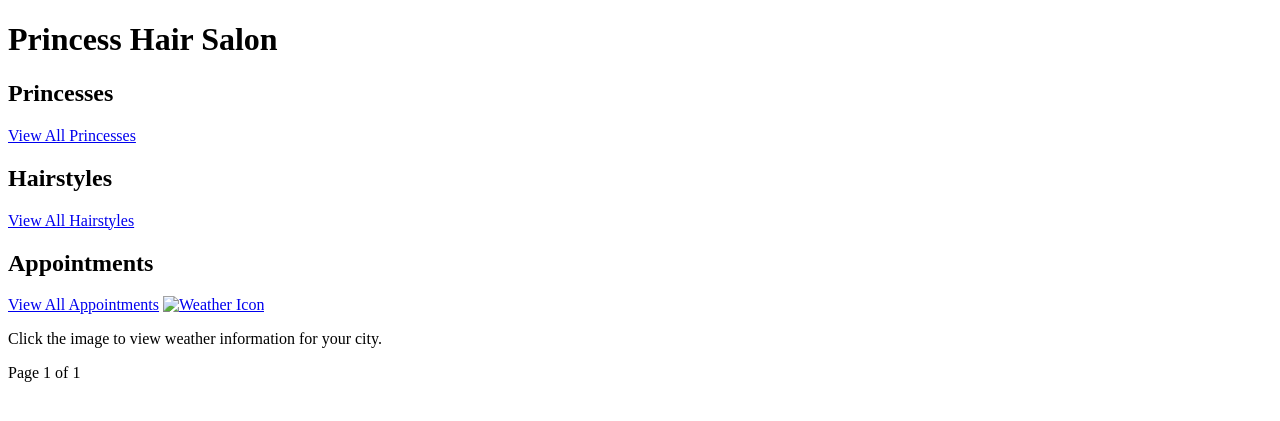
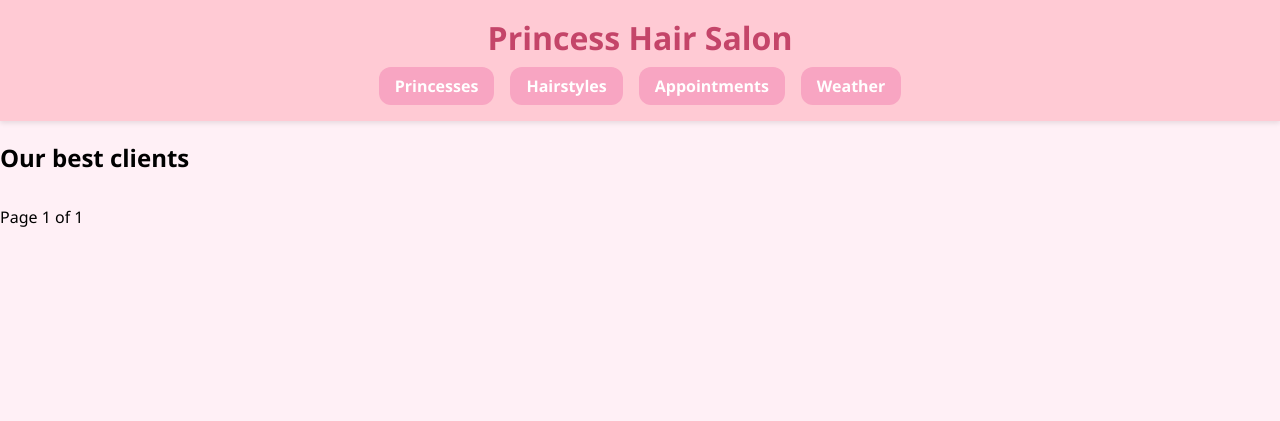
Before and after one commit to jFlamer/princess_hair_salon, a Flask app: page / in a window 1280 px wide. Shown: the top 421 px of the page. Run offline with Flask 3, Linux system fonts and the light colour scheme; some libraries are stand-ins or nearby versions.

Commit message:
tried adding API but its to fix, added deleting but only appointments (to add for hairstyles and princesses)

```diff
--- a/app.py
+++ b/app.py
@@ -8,8 +8,11 @@ app.config['SQLALCHEMY_DATABASE_URI'] = 'sqlite:///db.sqlite3'
 app.config['SECRET_KEY'] = 'dev'
 db.init_app(app)
 
-API_KEY = 'your_openweathermap_api_key'
-BASE_URL = "http://api.openweathermap.org/data/2.5/weather"
+# API_KEY = 'your_openweathermap_api_key'
+# BASE_URL = "http://api.openweathermap.org/data/2.5/weather"
+
+OMDB_API_KEY = 'ea3ffd44'
+OMDB_BASE_URL = 'http://www.omdbapi.com/'
 
 # Create all tables within the context of the app
 with app.app_context():
@@ -33,8 +36,20 @@ def index():
     # Paginate appointments and hairstyles
     appointment_pagination = Appointment.query.paginate(page=page, per_page=10)
     hairstyle_pagination = Hairstyle.query.paginate(page=page, per_page=10)
+    #
+    # return render_template('index.html',
+    #                        pagination=princess_pagination,
+    #                        princesses=princess_pagination.items,
+    #                        appointments=appointment_pagination.items,
+    #                        hairstyles=hairstyle_pagination.items)
+
+    movies = db.session.query(Princess.movie).distinct().all()
+    titles = list(set([title.strip() for (title,) in movies if title]))
+
+    ratings = [get_movie_rating(title) for title in titles]
 
     return render_template('index.html',
+                           movie_ratings=ratings,
                            pagination=princess_pagination,
                            princesses=princess_pagination.items,
                            appointments=appointment_pagination.items,
@@ -74,7 +89,8 @@ def appointments():
     page = request.args.get('page', 1, type=int)
     appointment_pagination = Appointment.query.paginate(page=page, per_page=10)
 
-    return render_template('appointments.html', appointments=appointment_pagination.items, pagination=appointment_pagination)
+    return render_template('appointments.html', appointments=appointment_pagination.items,
+                           pagination=appointment_pagination)
 
 
 @app.route('/add_princess', methods=['GET', 'POST'])
@@ -83,15 +99,40 @@ def add_princess():
         try:
             name = request.form['name']
             movie = request.form['movie']
-            release_date = datetime.strptime(request.form['release_date'], "%Y-%m-%d")
+            # release_date = datetime.strptime(request.form['release_date'], "%Y-%m-%d")
             is_animated = request.form.get('is_animated') == 'on'
-            rating = float(request.form['rating'])
+            # rating = float(request.form['rating'])
+
+            # fetching rest of the data
+            response = requests.get(f"{OMDB_BASE_URL}?t={movie}&apikey={OMDB_API_KEY}")
+            # response = requests.get(f"{OMDB_BASE_URL}?t={movie}")
+            data = response.json()
+
+            if data.get('Response') == 'True':
+                try:
+                    # Try parsing the release date
+                    release_date_str = data.get('Released', 'Unknown')
+                    if release_date_str != 'Unknown':
+                        release_date = datetime.strptime(release_date_str, "%d %b %Y")
+                    else:
+                        release_date = None  # Set to None if no valid date
+                except ValueError:
+                    release_date = None  # Set to None if parsing fails
+
+                rating = data.get('imdbRating', 'N/A')
+            else:
+                release_date = None
+                rating = None
+
+            print(movie)
+            print(f"Release Date: {release_date}")
+            print(f"Rating: {rating}")
 
             new_princess = Princess(
                 name=name,
                 movie=movie,
                 release_date=release_date,
-                is_animated=is_animated,
+                is_animated=request.form.get('is_animated') == 'on',
                 rating=rating
             )
 
@@ -104,7 +145,6 @@ def add_princess():
             return f"<h3>Something went wrong: {e}</h3>", 500
 
     return render_template('add_princess.html')
-
 
 
 @app.route('/add_hairstyle', methods=['GET', 'POST'])
@@ -129,7 +169,8 @@ def add_appointment():
         princess_id = int(request.form['princess_id'])
         hairstyle_id = int(request.form['hairstyle_id'])
         appointment_time = datetime.strptime(request.form['appointment_time'], "%Y-%m-%dT%H:%M")
-        new_appointment = Appointment(princess_id=princess_id, hairstyle_id=hairstyle_id, appointment_time=appointment_time)
+        new_appointment = Appointment(princess_id=princess_id, hairstyle_id=hairstyle_id,
+                                      appointment_time=appointment_time)
         db.session.add(new_appointment)
         db.session.commit()
         return redirect(url_for('appointments'))
@@ -141,7 +182,7 @@ def complete_appointment(id):
     appointment = Appointment.query.get(id)
     appointment.completed = True  # Use 'completed' instead of 'status'
     db.session.commit()
-    return redirect(url_for('index'))
+    return redirect(url_for('appointments'))
 
 
 @app.route('/delete_appointment/<int:id>')
@@ -149,36 +190,39 @@ def delete_appointment(id):
     appointment = Appointment.query.get(id)
     db.session.delete(appointment)
     db.session.commit()
-    return redirect(url_for('index'))
+    return redirect(url_for('appointments'))
 
 
-@app.route('/weather', methods=['GET', 'POST'])
-def weather():
-    city = request.args.get('city', 'London')  # Default city is London
-    if request.method == 'POST':
-        city = request.form['city']
+@app.route('/delete_princess/<int:id>')
+def delete_princess(id):
+    princess = Princess.query.get(id)
+    db.session.delete(princess)
+    db.session.commit()
+    return redirect(url_for('princesses'))
 
-    # Fetch weather data from OpenWeatherMap API
+
+@app.route('/delete_hairstyle/<int:id>')
+def delete_hairstyle(id):
+    hairstyle = Hairstyle.query.get(id)
+    db.session.delete(hairstyle)
+    db.session.commit()
+    return redirect(url_for('hairstyles'))
+
+
+def get_movie_rating(title):
     try:
-        response = requests.get(f"{BASE_URL}?q={city}&appid={API_KEY}&units=metric")
+        response = request.get(f"{OMDB_BASE_URL}?t={title}&apikey={OMDB_API_KEY}")
         data = response.json()
-
-        # Check if the response contains valid data
-        if data.get("cod") != 200:
-            return render_template('weather.html', error="City not found or invalid API key.")
-
-        # Parse weather data
-        weather = {
-            'city': data['name'],
-            'temperature': data['main']['temp'],
-            'description': data['weather'][0]['description'],
-            'humidity': data['main']['humidity'],
-            'wind_speed': data['wind']['speed'],
-        }
-        return render_template('weather.html', weather=weather)
-
+        if data.get('Response') == 'True':
+            return {
+                'title': data['Title'],
+                'rating': data.get('imdbRating', 'N/A'),
+                'poster': data.get('Poster', ''),
+                'year': data.get('Year', '')
+            }
     except Exception as e:
-        return render_template('weather.html', error="Failed to retrieve weather data.")
+        print("OMDb error: ", e)
+    return None
 
 
 if __name__ == '__main__':
--- a/models.py
+++ b/models.py
@@ -9,9 +9,9 @@ class Princess(db.Model):
     id = db.Column(db.Integer, primary_key=True)
     name = db.Column(db.String(100), nullable=False)
     movie = db.Column(db.String(100), nullable=False)
-    release_date = db.Column(db.Date, nullable=False)
+    release_date = db.Column(db.Date, nullable=True)
     is_animated = db.Column(db.Boolean, nullable=False)
-    rating = db.Column(db.Float, nullable=False)
+    rating = db.Column(db.Float, nullable=True)
 
     # Relationship for appointments
     appointments = db.relationship('Appointment', back_populates='princess')
--- a/static/style.css
+++ b/static/style.css
@@ -0,0 +1,63 @@
+body {
+    margin: 0;
+    font-family: 'Segoe UI', sans-serif;
+    background-color: #fff0f6;
+}
+
+.header {
+    background-color: #ffcad4;
+    padding: 1rem;
+    box-shadow: 0 2px 5px rgba(0,0,0,0.1);
+}
+
+.container {
+    display: flex;
+    flex-direction: column;
+    align-items: center;
+}
+
+.logo {
+    margin: 0;
+    font-size: 2rem;
+    color: #c44569;
+    text-align: center;
+}
+
+.nav {
+    margin-top: 0.5rem;
+    display: flex;
+    gap: 1rem;
+    flex-wrap: wrap;
+    justify-content: center;
+}
+
+.nav-btn {
+    text-decoration: none;
+    background-color: #f8a5c2;
+    color: white;
+    padding: 0.5rem 1rem;
+    border-radius: 12px;
+    transition: background-color 0.3s ease;
+    font-weight: bold;
+}
+
+.nav-btn:hover {
+    background-color: #f78fb3;
+}
+
+
+.movie-ratings {
+    display: flex;
+    flex-wrap: wrap;
+    gap: 1rem;
+    margin-top: 2rem;
+}
+
+.movie-card {
+    border: 1px solid #ddd;
+    padding: 1rem;
+    border-radius: 12px;
+    background-color: #f9f9f9;
+    width: 250px;
+    box-shadow: 2px 2px 10px rgba(0,0,0,0.1);
+}
--- a/templates/appointments.html
+++ b/templates/appointments.html
@@ -12,8 +12,9 @@
         <tr>
             <th>Princess</th>
             <th>Hairstyle</th>
-            <th>Appointment Time</th>
+            <th>Time</th>
             <th>Status</th>
+            <th>Actions</th>
         </tr>
         {% for appointment in appointments %}
         <tr>
@@ -21,6 +22,9 @@
             <td>{{ appointment.hairstyle.name }}</td>
             <td>{{ appointment.appointment_time }}</td>
             <td>{{ 'Completed' if appointment.completed else 'Pending' }}</td>
+            <td>
+                <a href="{{ url_for('delete_appointment', id=appointment.id) }}" onclick="return confirm('Are you sure?')">Delete</a>
+            </td>
         </tr>
         {% endfor %}
     </table>
--- a/templates/index.html
+++ b/templates/index.html
@@ -4,24 +4,52 @@
     <meta charset="UTF-8">
     <meta name="viewport" content="width=device-width, initial-scale=1.0">
     <title>Princess Hair Salon</title>
+    <link rel="stylesheet" href="{{ url_for('static', filename='style.css') }}">
+
 </head>
 <body>
-    <h1>Princess Hair Salon</h1>
+    <header class="header">
+        <div class="container">
+            <h1 class="logo">Princess Hair Salon</h1>
+            <nav class="nav">
+                <a href="{{ url_for('princesses') }}" class="nav-btn">Princesses</a>
+                <a href="{{ url_for('hairstyles') }}" class="nav-btn">Hairstyles</a>
+                <a href="{{ url_for('appointments') }}" class="nav-btn">Appointments</a>
+                <a href="{{ url_for('weather') }}" class="nav-btn">Weather</a>
+            </nav>
+        </div>
+    </header>
+
+<!--    <h1>Princess Hair Salon</h1>-->
 
 
-    <h2>Princesses</h2>
-    <a href="{{ url_for('princesses') }}">View All Princesses</a>
+<!--    <h2>Princesses</h2>-->
+<!--    <a href="{{ url_for('princesses') }}">View All Princesses</a>-->
 
-    <h2>Hairstyles</h2>
-    <a href="{{ url_for('hairstyles') }}">View All Hairstyles</a>
+<!--    <h2>Hairstyles</h2>-->
+<!--    <a href="{{ url_for('hairstyles') }}">View All Hairstyles</a>-->
 
-    <h2>Appointments</h2>
-    <a href="{{ url_for('appointments') }}">View All Appointments</a>
-    <!-- Link to weather -->
-    <a href="/weather">
-        <img src="https://via.placeholder.com/300" alt="Weather Icon" width="300" height="200">
-    </a>
-    <p>Click the image to view weather information for your city.</p>
+<!--    <h2>Appointments</h2>-->
+<!--    <a href="{{ url_for('appointments') }}">View All Appointments</a>-->
+<!--    &lt;!&ndash; Link to weather &ndash;&gt;-->
+<!--    <a href="/weather">-->
+<!--        <img src="https://via.placeholder.com/300" alt="Weather Icon" width="300" height="200">-->
+<!--    </a>-->
+<!--    <p>Click the image to view weather information for your city.</p>-->
+
+    <h2>Our best clients</h2>
+    <div class="movie-ratings">
+        {% for movie in movie_ratings %}
+            {% if movie %}
+            <div class="movie-poster">
+                <h3>{{ movie['title'] }}</h3>
+                <p><strong>Year:</strong> {{ movie['year'] }}</p>
+                <p><strong>IMDB Rating:</strong> {{ movie['imdb_rating'] }}</p>
+                <p><strong>Genre:</strong> {{ movie['genre'] }}</p>
+            </div>
+            {% endif %}
+        {% endfor %}
+    </div>
 
     <!-- Pagination Controls -->
     <div>
--- a/templates/princesses.html
+++ b/templates/princesses.html
@@ -4,7 +4,7 @@
     <meta charset="UTF-8">
     <meta name="viewport" content="width=device-width, initial-scale=1.0">
     <title>Princesses</title>
-</head>
+    <link rel="stylesheet" href="{{ url_for('static', filename='style.css') }}"></head>
 <body>
     <h1>Princesses</h1>
 
```
Also changed, not shown: templates/add_princess.html (+19 -10 lines), instance/db.sqlite3.
